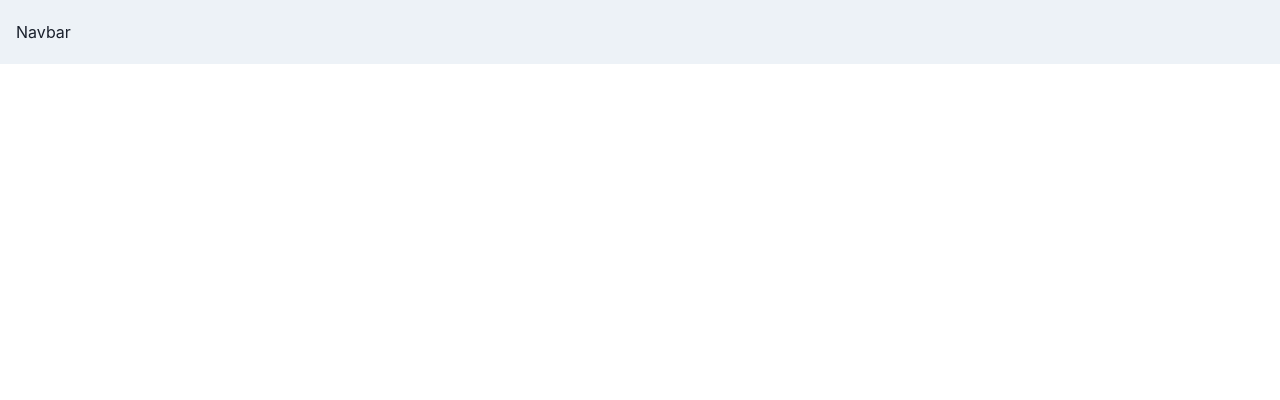
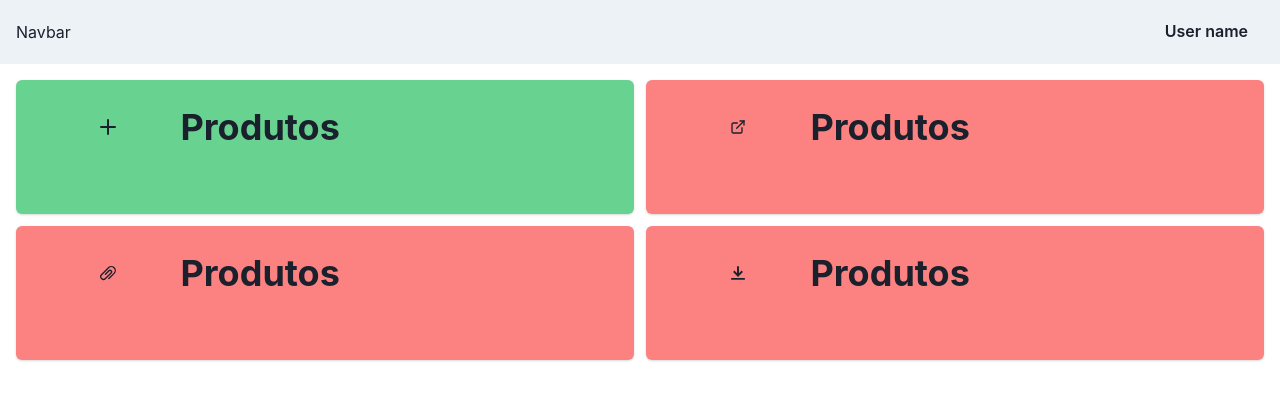
Before and after one commit to andresmeireles/urnart_crm_front, a React (Vite) app: page / in a window 1280 px wide. Shown: the top 400 px of the page. Built offline with nearby package versions, Linux system fonts and the light colour scheme.

Commit message:
add navbar

```diff
--- a/package.json
+++ b/package.json
@@ -9,6 +9,7 @@
     "preview": "vite preview"
   },
   "dependencies": {
+    "@chakra-ui/icons": "^2.0.17",
     "@chakra-ui/react": "^2.4.9",
     "@emotion/react": "^11.10.5",
     "@emotion/styled": "^11.10.5",
--- a/src/App.tsx
+++ b/src/App.tsx
@@ -1,5 +1,12 @@
+import { Container, Spacer } from "@chakra-ui/react";
+import Nav from "./core/widgets/Nav";
 import Home from "./pages/home/Home";
 
 export default function App() {
-  return <Home />
+  return <>
+    <Nav />
+    <Container maxW="container.xl" p={4}>
+      <Home />
+    </Container>
+  </>
 }
--- /dev/null
+++ b/src/core/widgets/Nav.tsx
@@ -0,0 +1,35 @@
+import { Box, Button, Flex, Menu, MenuButton, MenuDivider, MenuItem, MenuList, Spacer, useColorModeValue } from "@chakra-ui/react";
+import { ReactNode } from "react";
+
+export default function Nav(props: { drawer?: ReactNode }) {
+    const { drawer } = props;
+
+    const drawerWidget = drawer ?? <p></p>;
+
+    return <Box
+        bg={useColorModeValue('gray.100', 'gray.900')} px={4}
+    >
+        <Flex h={16} alignItems={'center'} justifyContent={'space-between'}>
+            {drawerWidget}
+            Navbar
+            <Spacer />
+            <Flex alignItems={'center'}>
+                <Menu>
+                    <MenuButton
+                        as={Button}
+                        rounded={'full'}
+                        cursor={'pointer'}
+                        minW={0}>
+                        User name
+                    </MenuButton>
+                    <MenuList>
+                        {/* <MenuItem>Link 1</MenuItem>
+                        <MenuItem>Link 2</MenuItem>
+                        <MenuDivider /> */}
+                        <MenuItem>Logout</MenuItem>
+                    </MenuList>
+                </Menu>
+            </Flex>
+        </Flex>
+    </Box>
+}
--- a/src/pages/home/Home.tsx
+++ b/src/pages/home/Home.tsx
@@ -1,11 +1,15 @@
+import { AddIcon, AttachmentIcon, DownloadIcon, ExternalLinkIcon } from "@chakra-ui/icons";
 import { Box, Container, Flex, Grid, GridItem, HStack, SimpleGrid, useColorModeValue } from "@chakra-ui/react";
+import Nav from "../../core/widgets/Nav";
+import Menu from "./components/Menu";
 
 export default function Home() {
-    return <Box
-        bg={useColorModeValue('gray.100', 'gray.900')} px={4}
-    >
-        <Flex h={16} alignItems={'center'} justifyContent={'space-between'}>
-            Navbar
-        </Flex>
-    </Box>
+    return <>
+        <SimpleGrid columns={2} row={2} spacing={10} gap={3}>
+            <Menu icon={<AddIcon />} color="green.300" name="Produtos" />
+            <Menu icon={<ExternalLinkIcon />} name="Produtos" />
+            <Menu icon={<AttachmentIcon />} name="Produtos" />
+            <Menu icon={<DownloadIcon />} name="Produtos" />
+        </SimpleGrid>
+    </>
 }
--- /dev/null
+++ b/src/pages/home/components/Menu.tsx
@@ -0,0 +1,27 @@
+import { Card, CardBody, CardHeader, Center, Flex, Grid, Icon, Text, useColorModeValue } from "@chakra-ui/react";
+import { AddIcon } from "@chakra-ui/icons";
+import { ReactNode } from "react";
+
+export default function Menu(props: {
+    icon: ReactNode,
+    color?: string,
+    name: string,
+    description?: string
+}) {
+    const { name, description, icon, color = "red.300" } = props;
+    return <Card
+        bg={color}
+    >
+        <CardHeader>
+            <Flex>
+                <Center flex={1}>
+                    {icon}
+                </Center>
+                <Text flex={3} fontSize={"4xl"} fontWeight="bold">{name}</Text>
+            </Flex>
+        </CardHeader>
+        <CardBody>
+            <Text>{description ?? ''}</Text>
+        </CardBody>
+    </Card>
+}
```
Also changed, not shown: 1 other file (tests, documents, lock files or other folders).
